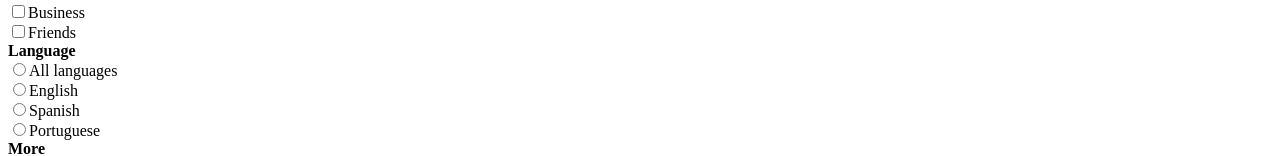
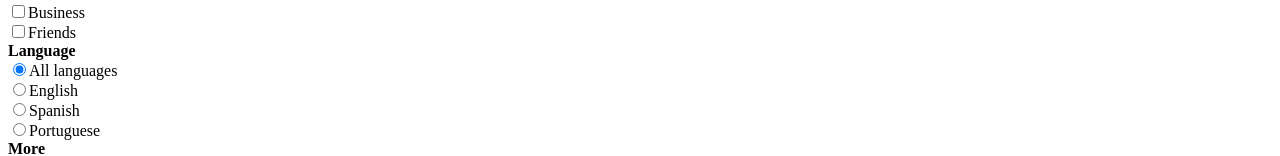
Before and after one commit to pawmccartney/reviews, a React app: page / in a window 1280 px wide. Shown: the part 743-899 px from the top of the page. Built offline with nearby package versions, Linux system fonts and the light colour scheme; no server answers; the HTML template or start-up script is replaced by a standard one.

Commit message:
fixed some css errors

```diff
--- a/client/src/component/language.jsx
+++ b/client/src/component/language.jsx
@@ -4,22 +4,22 @@ const Language= () => (
   <div className='reviews-selections-language'>
     <div><b>Language</b></div>
     <label className='reviews-selections-allLanguages'>
-      <input type='radio'></input>
+      <input type='radio' name='lang' checked></input>
       All languages
     </label>
     <br></br>
     <label className='reviews-selections-english'>
-      <input type='radio'></input>
+      <input type='radio' name='lang'></input>
       English
     </label>
     <br></br>
     <label className='reviews-selections-spanish'>
-      <input type='radio'></input>
+      <input type='radio' name='lang'></input>
       Spanish
     </label>
     <br></br>
     <label className='reviews-selections-portuguese'>
-      <input type='radio'></input>
+      <input type='radio' name='lang'></input>
       Portuguese
     </label>
     <br></br>
--- a/client/src/component/review.jsx
+++ b/client/src/component/review.jsx
@@ -35,7 +35,7 @@ const Review = ({currHotelReview, readMore}) => (
       <b>{currHotelReview.reviewInfo.reviewTitle}</b>
       <div>"
         <span id="prev">
-          {currHotelReview.reviewInfo.reviewText.slice(0, 20)}
+          {currHotelReview.reviewInfo.reviewText.slice(0, 100)}
         </span>
         <span id="more">
           {currHotelReview.reviewInfo.reviewText}
@@ -56,7 +56,7 @@ const Review = ({currHotelReview, readMore}) => (
       </div>
       <div className='reviews-body-helpful-share'><div>Helpful</div>   <div>Share</div></div>
     </div>
-    <hr></hr>
+    <hr id='footer'></hr>
     <div className='reviews-footer'>
       <div className='reviews-footer-response'>
         <img className='reviews-responder-profile-pic' src={currHotelReview.responderInfo.responderPicture}></img>
@@ -74,12 +74,12 @@ const Review = ({currHotelReview, readMore}) => (
           </div>
         </div>
       </div>
-      <div id='disclaimer'>
-        <hr></hr>
-        This response is the subjective opinion of the management representative and not of TripAdvisor LLC.
-        <br></br>
-        <br></br>
-      </div>
+    </div>
+    <hr></hr>
+    <div id='disclaimer'>
+      This response is the subjective opinion of the management representative and not of TripAdvisor LLC.
+      <br></br>
+      <br></br>
     </div>
   </div>
 );
--- a/database/sampleGenerator.js
+++ b/database/sampleGenerator.js
@@ -25,7 +25,7 @@ for (var i = 0; i < 100; i++) {
     currHotelReview.responderInfo.responderDate = randomDate;
     currHotelReview.responderInfo.responderName = faker.name.findName();
     currHotelReview.responderInfo.responderPosition = faker.name.jobTitle();
-    currHotelReview.responderInfo.responderText = faker.lorem.text();
+    currHotelReview.responderInfo.responderText = faker.lorem.paragraph();
     //member info
     currHotelReview.memberInfo.memberId = j;
     currHotelReview.memberInfo.memberImg = `https://adcobareviews.s3-us-west-1.amazonaws.com/${Math.ceil((Math.random() * 9) + 20)}.jpg`;
```
Also changed, not shown: 1 other file (tests, documents, lock files or other folders).
